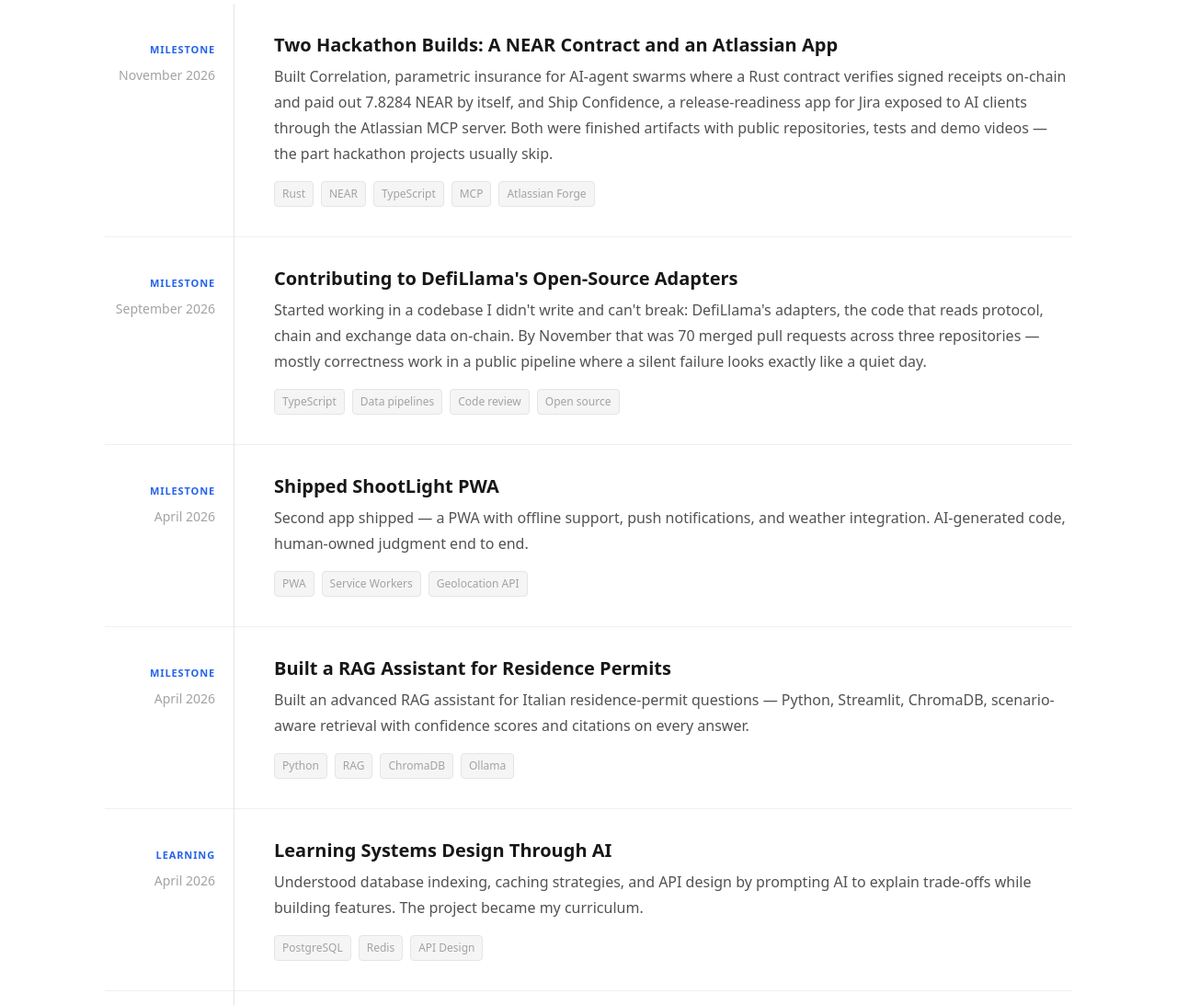
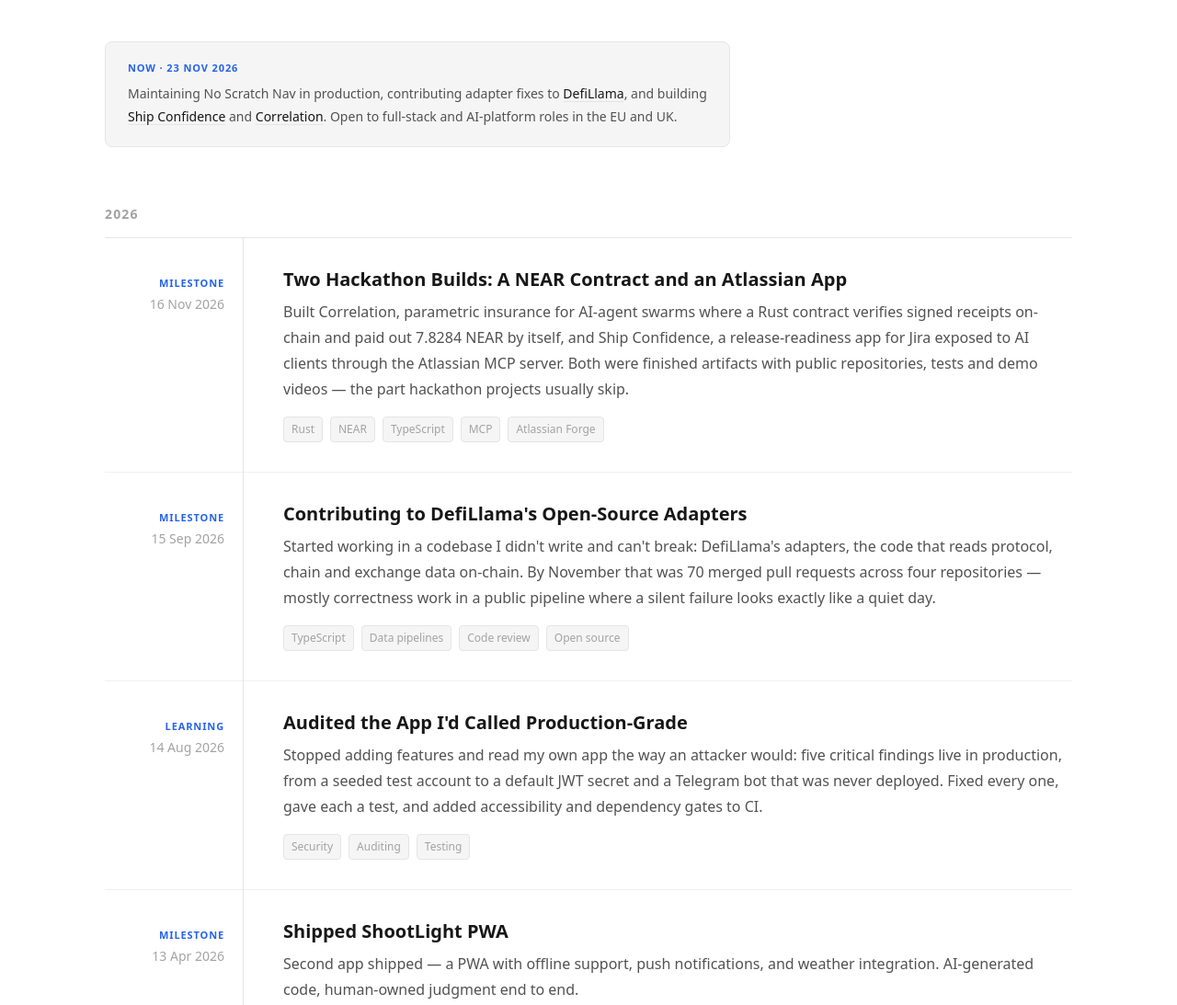
Before and after one commit to routebuilderdev/my_portfolio, an Astro site: page /journey in a window 1280 px wide. Shown: the part 418-1511 px from the top of the page at 92% size. Built offline with nearby package versions, Linux system fonts and the light colour scheme; Astro itself is replaced by a stand-in of ours; no server answers.

Commit message:
Fix journey timeline and label the X link with its handle
Group journey entries by year with a single date format so the three
April entries no longer share an identical label, add a current-focus
block above the history, and add the August self-audit entry that was
missing from the chronology. Correct the DefiLlama repository count and
drop an unverifiable test count from the March entry.

Label the footer and contact X link with @routebuilderdev.

```diff
--- a/src/components/Footer.astro
+++ b/src/components/Footer.astro
@@ -6,7 +6,7 @@ const currentYear = new Date().getFullYear();
 const LABELS: Record<string, string> = {
   github: 'GitHub',
   linkedin: 'LinkedIn',
-  twitter: 'X',
+  twitter: 'X · @routebuilderdev',
 };
 
 const socialLinks = Object.entries(siteConfig.social)
--- /dev/null
+++ b/src/content/journey/audited-my-own-app.mdx
@@ -0,0 +1,10 @@
+---
+title: "Audited the App I'd Called Production-Grade"
+date: 2026-08-14
+type: learning
+description: "Stopped adding features and read my own app the way an attacker would: five critical findings live in production, from a seeded test account to a default JWT secret and a Telegram bot that was never deployed. Fixed every one, gave each a test, and added accessibility and dependency gates to CI."
+skills:
+  - "Security"
+  - "Auditing"
+  - "Testing"
+---
--- a/src/content/journey/first-green-pipeline.mdx
+++ b/src/content/journey/first-green-pipeline.mdx
@@ -2,7 +2,7 @@
 title: "First CI/CD Pipeline Green"
 date: 2026-03-28
 type: milestone
-description: "CI/CD pipeline passed all 313 tests for the first time. Automated deployment to production server went live."
+description: "The pipeline went green for the first time and automated deployment to the production server went live. Since then nothing has shipped by hand."
 skills:
   - "Docker"
   - "CI/CD"
--- a/src/content/journey/open-source-at-defillama.mdx
+++ b/src/content/journey/open-source-at-defillama.mdx
@@ -2,7 +2,7 @@
 title: "Contributing to DefiLlama's Open-Source Adapters"
 date: 2026-09-15
 type: milestone
-description: "Started working in a codebase I didn't write and can't break: DefiLlama's adapters, the code that reads protocol, chain and exchange data on-chain. By November that was 70 merged pull requests across three repositories — mostly correctness work in a public pipeline where a silent failure looks exactly like a quiet day."
+description: "Started working in a codebase I didn't write and can't break: DefiLlama's adapters, the code that reads protocol, chain and exchange data on-chain. By November that was 70 merged pull requests across four repositories — mostly correctness work in a public pipeline where a silent failure looks exactly like a quiet day."
 skills:
   - "TypeScript"
   - "Data pipelines"
--- a/src/pages/contact.astro
+++ b/src/pages/contact.astro
@@ -9,7 +9,7 @@ const socialLinks = Object.entries(siteConfig.social).filter(([_, url]) => url);
 const LABELS: Record<string, string> = {
   github: 'GitHub',
   linkedin: 'LinkedIn',
-  twitter: 'X',
+  twitter: 'X · @routebuilderdev',
 };
 ---
 
--- a/src/pages/journey.astro
+++ b/src/pages/journey.astro
@@ -1,11 +1,23 @@
 ---
 import BaseLayout from '../layouts/BaseLayout.astro';
 import SEO from '../components/SEO.astro';
+import PageStats from '../components/PageStats.astro';
 import { getCollection } from 'astro:content';
 import { pagesConfig } from '../pages.config';
 
 const allJourney = await getCollection('journey');
 const sortedJourney = allJourney.sort((a, b) => new Date(b.data.date).getTime() - new Date(a.data.date).getTime());
+
+const years = [...new Set(sortedJourney.map((entry) => new Date(entry.data.date).getFullYear()))];
+
+const MONTHS = ['Jan', 'Feb', 'Mar', 'Apr', 'May', 'Jun', 'Jul', 'Aug', 'Sep', 'Oct', 'Nov', 'Dec'];
+const formatDate = (date: Date) =>
+  `${String(date.getUTCDate()).padStart(2, '0')} ${MONTHS[date.getUTCMonth()]} ${date.getUTCFullYear()}`;
+
+const latestEntry = sortedJourney.length > 0 ? new Date(sortedJourney[0].data.date) : new Date();
+const firstEntry = sortedJourney.length > 0 ? new Date(sortedJourney[sortedJourney.length - 1].data.date) : new Date();
+const updated = new Date();
+const range = `${firstEntry.toLocaleDateString('en-GB', { month: 'long' })}–${latestEntry.toLocaleDateString('en-GB', { month: 'long', year: 'numeric' })}`;
 ---
 
 <BaseLayout>
@@ -14,17 +26,33 @@ const sortedJourney = allJourney.sort((a, b) => new Date(b.data.date).getTime()
     <header class="page-header">
       <h1 class="page-title">{pagesConfig.journey.heading}</h1>
       <p class="page-intro">{pagesConfig.journey.intro}</p>
+      <PageStats text={`${sortedJourney.length} entries · ${range} · updated ${formatDate(updated)}`} />
     </header>
+
+    <section class="now-card" aria-labelledby="now-heading">
+      <span class="now-label" id="now-heading">Now · {formatDate(updated)}</span>
+      <p>
+        Maintaining No Scratch Nav in production, contributing adapter fixes to
+        <a href="/open-source">DefiLlama</a>, and building
+        <a href="/projects/ship-confidence">Ship Confidence</a> and
+        <a href="/projects/correlation">Correlation</a>. Open to full-stack and AI-platform roles in the EU and UK.
+      </p>
+    </section>
+
     {sortedJourney.length > 0 ? (
-      <div class="journey-list">
-        {sortedJourney.map((entry) => {
+      years.map((year) => (
+        <section class="year-group" aria-labelledby={`year-${year}`}>
+          <h2 class="year-label" id={`year-${year}`}>{year}</h2>
+          <ol class="journey-list">
+            {sortedJourney
+              .filter((entry) => new Date(entry.data.date).getFullYear() === year)
+              .map((entry) => {
                 const date = new Date(entry.data.date);
-          const formattedDate = date.toLocaleDateString('en-US', { month: 'long', year: 'numeric' });
                 return (
-            <article class="journey-entry">
+                  <li class="journey-entry">
                     <div class="journey-marker">
                       <span class="journey-type">{entry.data.type}</span>
-                <time class="journey-date">{formattedDate}</time>
+                      <time class="journey-date" datetime={date.toISOString()}>{formatDate(date)}</time>
                     </div>
                     <div class="journey-content">
                       <h3>{entry.data.title}</h3>
@@ -35,10 +63,12 @@ const sortedJourney = allJourney.sort((a, b) => new Date(b.data.date).getTime()
                         </div>
                       )}
                     </div>
-            </article>
+                  </li>
                 );
               })}
-      </div>
+          </ol>
+        </section>
+      ))
     ) : (
       <p class="empty-state">No journey entries yet.</p>
     )}
@@ -46,21 +76,30 @@ const sortedJourney = allJourney.sort((a, b) => new Date(b.data.date).getTime()
 </BaseLayout>
 
 <style>
-  .journey-list { display: flex; flex-direction: column; gap: 0; position: relative; }
-  .journey-list::before { content: ''; position: absolute; left: 140px; top: 0; bottom: 0; width: 1px; background: var(--color-border); }
+  .now-card { max-width: 680px; padding: 1.25rem 1.5rem; margin-bottom: var(--space-3xl); background: var(--color-bg-secondary); border: 1px solid var(--color-border); border-radius: var(--border-radius-md); }
+  .now-label { display: block; font-size: 0.6875rem; font-weight: 600; text-transform: uppercase; letter-spacing: 0.08em; color: var(--color-accent); margin-bottom: var(--space-sm); }
+  .now-card p { font-size: var(--font-size-sm); line-height: var(--line-height-relaxed); color: var(--color-text-secondary); }
+  .now-card a { color: var(--color-text); text-decoration: underline; text-decoration-color: var(--color-border); text-underline-offset: 3px; }
+  .now-card a:hover { color: var(--color-accent); }
+  .year-group { margin-bottom: var(--space-2xl); }
+  .year-label { font-size: var(--font-size-sm); font-weight: 600; letter-spacing: 0.08em; color: var(--color-text-muted); text-transform: uppercase; padding-bottom: var(--space-md); border-bottom: 1px solid var(--color-border); margin-bottom: 0; }
+  .journey-list { list-style: none; margin: 0; padding: 0; position: relative; }
+  .journey-list::before { content: ''; position: absolute; left: 150px; top: 0; bottom: 0; width: 1px; background: var(--color-border); }
   .journey-entry { display: flex; gap: var(--space-xl); padding: var(--space-xl) 0; border-bottom: 1px solid var(--color-border-subtle); }
-  .journey-marker { width: 120px; flex-shrink: 0; text-align: right; padding-top: 0.25rem; }
-  .journey-type { display: inline-block; font-size: 0.6875rem; font-weight: 600; text-transform: uppercase; letter-spacing: 0.08em; color: var(--color-accent); margin-bottom: var(--space-sm); }
-  .journey-date { display: block; font-size: var(--font-size-sm); color: var(--color-text-muted); }
+  .journey-entry:last-child { border-bottom: none; }
+  .journey-marker { width: 130px; flex-shrink: 0; text-align: right; padding-top: 0.2rem; }
+  .journey-type { display: inline-block; font-size: 0.6875rem; font-weight: 600; text-transform: uppercase; letter-spacing: 0.08em; color: var(--color-accent); margin-bottom: var(--space-xs); }
+  .journey-date { display: block; font-size: var(--font-size-sm); color: var(--color-text-muted); font-variant-numeric: tabular-nums; white-space: nowrap; }
   .journey-content { flex: 1; padding-left: var(--space-xl); }
-  .journey-content h3 { font-size: var(--font-size-xl); font-weight: var(--font-weight-semibold); margin-bottom: var(--space-sm); }
+  .journey-content h3 { font-size: var(--font-size-xl); font-weight: var(--font-weight-semibold); margin-bottom: var(--space-sm); line-height: 1.3; }
   .journey-content p { font-size: var(--font-size-base); line-height: var(--line-height-relaxed); color: var(--color-text-secondary); margin-bottom: var(--space-md); }
   .journey-skills { display: flex; flex-wrap: wrap; gap: var(--space-sm); }
   .skill-tag { font-size: 0.75rem; padding: 0.25rem 0.5rem; background: var(--color-bg-secondary); border: 1px solid var(--color-border); border-radius: var(--border-radius-sm); color: var(--color-text-muted); }
   @media (max-width: 768px) {
-    .journey-list::before { left: 80px; }
-    .journey-marker { width: 60px; }
-    .journey-entry { gap: var(--space-md); }
-    .journey-content { padding-left: var(--space-md); }
+    .journey-list::before { left: 0; }
+    .journey-entry { flex-direction: column; gap: var(--space-sm); padding-left: var(--space-md); }
+    .journey-marker { width: auto; text-align: left; display: flex; align-items: baseline; gap: var(--space-sm); }
+    .journey-type { margin-bottom: 0; }
+    .journey-content { padding-left: 0; }
   }
 </style>
```
Lines whose indentation alone changed are shown as unchanged.
